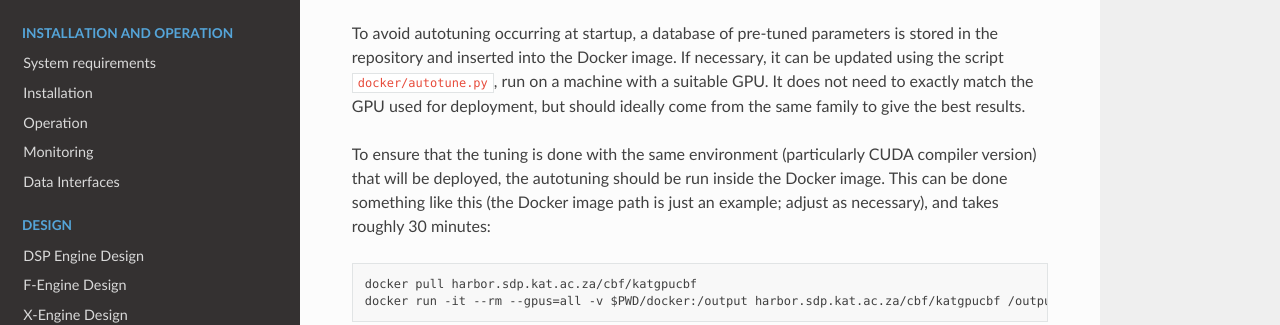
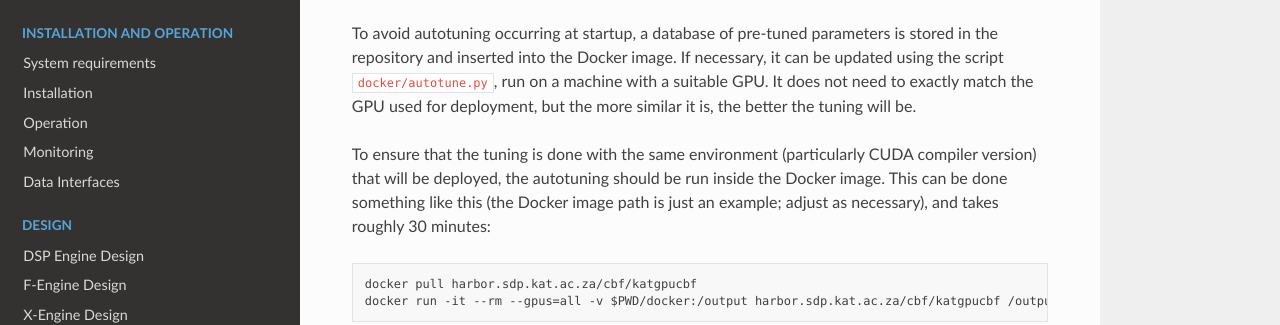
Before and after one commit to ska-sa/katgpucbf, a Sphinx documentation site: the page built from doc/autotuning.rst, in a window 1280 px wide. Shown: the part 210-535 px from the top of the page. Built offline with Sphinx 7.4.7 and the Read the Docs theme 2.0.0, drawn with Linux system fonts in a browser that asks for light colours; the version number could not be read and is left out.

Commit message:
Reword autotuning documentation

```diff
--- a/doc/autotuning.rst
+++ b/doc/autotuning.rst
@@ -9,8 +9,7 @@ To avoid autotuning occurring at startup, a database of pre-tuned parameters
 is stored in the repository and inserted into the Docker image. If necessary,
 it can be updated using the script :file:`docker/autotune.py`, run on a
 machine with a suitable GPU. It does not need to exactly match the GPU used
-for deployment, but should ideally come from the same family to give the best
-results.
+for deployment, but the more similar it is, the better the tuning will be.
 
 To ensure that the tuning is done with the same environment (particularly CUDA
 compiler version) that will be deployed, the autotuning should be run inside
```
